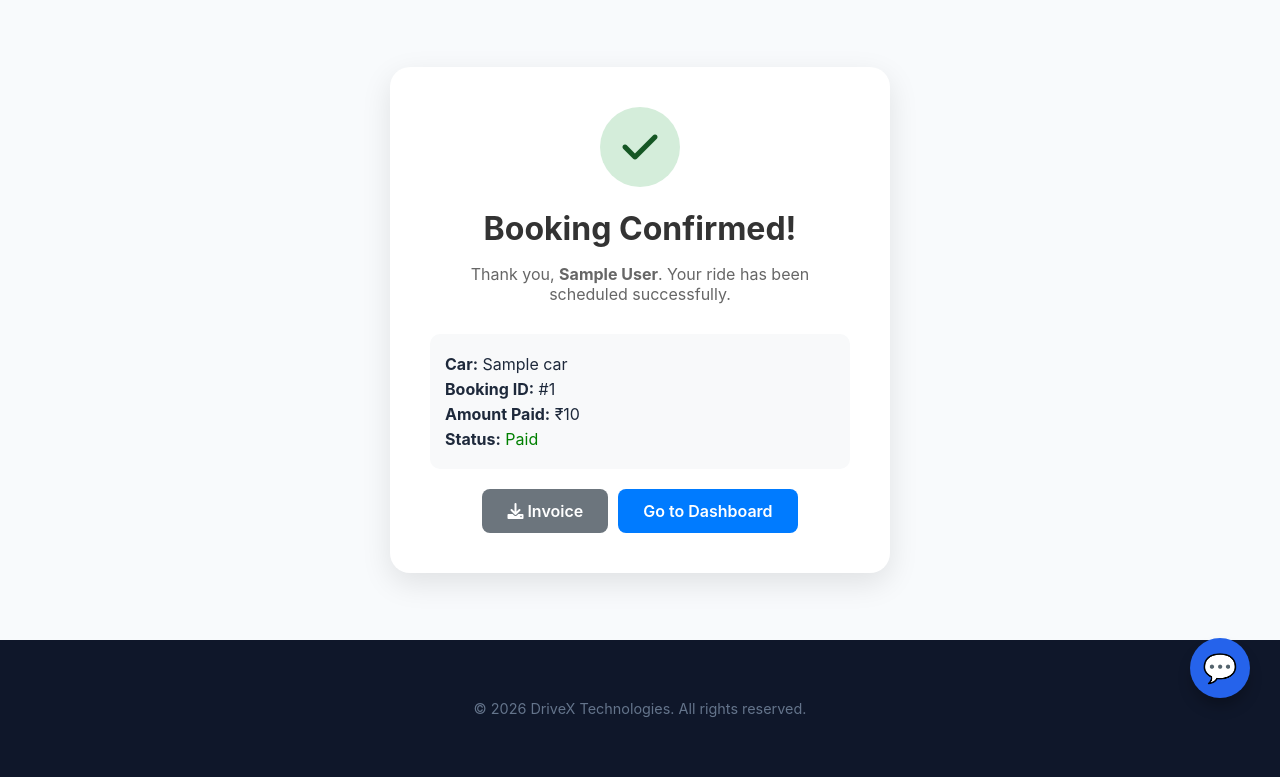
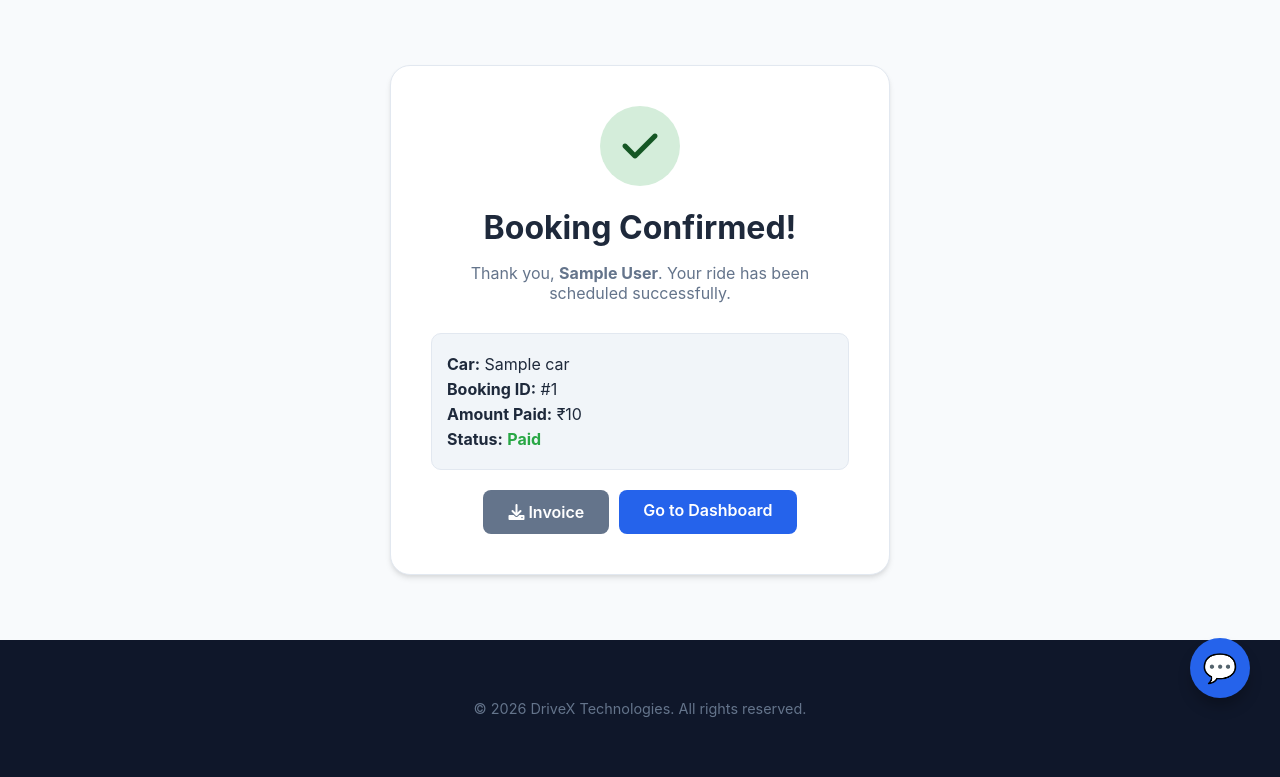
Before and after one commit to ks1133109-eng/car_rental_website, a Flask app: template templates/booking_success.html in a window 1280 px wide. Shown: the part 72-849 px from the top of the page. Run offline with Flask 3, Linux system fonts and the light colour scheme; the template is opened without the code that fills it: values that come from a table or form of the project are taken from there, others are empty; tables that the repository leaves empty hold one stand-in row (values such as "Sample post").

Commit message:
Update booking_success.html

```diff
--- a/templates/booking_success.html
+++ b/templates/booking_success.html
@@ -2,32 +2,31 @@
 {% block content %}
 <div style="min-height: 80vh; display: flex; flex-direction: column; justify-content: center; align-items: center; text-align: center; padding: 20px;">
 
-    <div style="background: white; padding: 40px; border-radius: 20px; box-shadow: 0 10px 30px rgba(0,0,0,0.1); max-width: 500px; width: 100%;">
+    <div style="background: var(--bg-card); padding: 40px; border-radius: 20px; box-shadow: var(--shadow); max-width: 500px; width: 100%; border: 1px solid var(--border);">
         <div style="width: 80px; height: 80px; background: #d4edda; color: #155724; border-radius: 50%; display: flex; align-items: center; justify-content: center; font-size: 40px; margin: 0 auto 20px;">
             <i class="fas fa-check"></i>
         </div>
 
-        <h1 style="color: #333; margin-bottom: 10px;">Booking Confirmed!</h1>
-        <p style="color: #666; margin-bottom: 30px;">
+        <h1 style="color: var(--text-main); margin-bottom: 10px;">Booking Confirmed!</h1>
+        <p style="color: var(--text-light); margin-bottom: 30px;">
             Thank you, <strong>{{ booking.user.name }}</strong>. Your ride has been scheduled successfully.
         </p>
 
-        <div style="background: #f8f9fa; padding: 15px; border-radius: 10px; margin-bottom: 20px; text-align: left;">
+        <div style="background: var(--input-bg); padding: 15px; border-radius: 10px; margin-bottom: 20px; text-align: left; color: var(--text-main); border: 1px solid var(--border);">
             <p style="margin: 5px 0;"><strong>Car:</strong> {{ booking.car.name }}</p>
             <p style="margin: 5px 0;"><strong>Booking ID:</strong> #{{ booking.id }}</p>
             <p style="margin: 5px 0;"><strong>Amount Paid:</strong> ₹{{ booking.total_cost }}</p>
-            <p style="margin: 5px 0;"><strong>Status:</strong> <span style="color: green;">{{ booking.status }}</span></p>
+            <p style="margin: 5px 0;"><strong>Status:</strong> <span style="color: #28a745; font-weight: bold;">{{ booking.status }}</span></p>
         </div>
 
         <div style="display: flex; gap: 10px; justify-content: center;">
-            <a href="{{ url_for('invoice', booking_id=booking.id) }}" target="_blank" style="background: #6c757d; color: white; padding: 12px 25px; text-decoration: none; border-radius: 8px; font-weight: 600;">
+            <a href="{{ url_for('invoice', booking_id=booking.id) }}" target="_blank" style="background: var(--text-light); color: var(--bg-card); padding: 12px 25px; text-decoration: none; border-radius: 8px; font-weight: 600;">
                 <i class="fas fa-download"></i> Invoice
             </a>
-            <a href="{{ url_for('dashboard') }}" style="background: #007bff; color: white; padding: 12px 25px; text-decoration: none; border-radius: 8px; font-weight: 600;">
+            <a href="{{ url_for('dashboard') }}" class="btn-login" style="text-decoration: none;">
                 Go to Dashboard
             </a>
         </div>
     </div>
-
 </div>
 {% endblock %}
```
